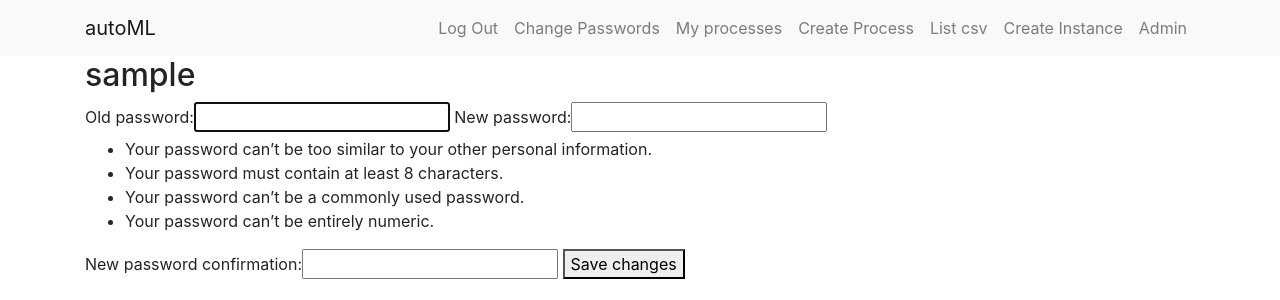
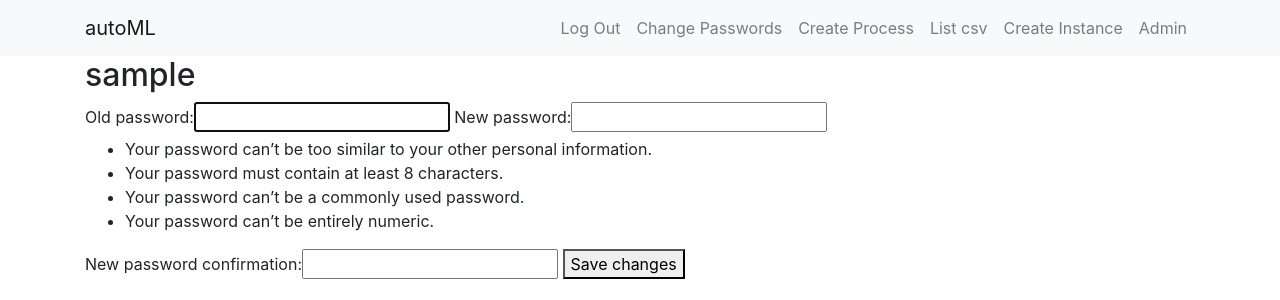
Before and after one commit to sergiosalonso/autoML, a Django app: page /accounts/change-password in a window 1280 px wide. Shown: the top 300 px of the page. Run offline with Django 3.2, Linux system fonts and the light colour scheme; the visitor is signed in with stand-in values (Sample User, id 1); some libraries are stand-ins or nearby versions.

Commit message:
delete my process

```diff
--- a/templates/base.html
+++ b/templates/base.html
@@ -20,9 +20,7 @@
           <li class="nav-item">
             <a class="nav-link" href="{% url 'accounts:change-password' %}">Change Passwords</a>
           </li>
-          <li class="nav-item">
-            <a class="nav-link" href="{% url 'ml_core:list-process' %}">My processes</a>
-          </li>
+
           <li class="nav-item">
             <a class="nav-link" href="{% url 'ml_core:create-process' %}">Create Process</a>
           </li>
```
